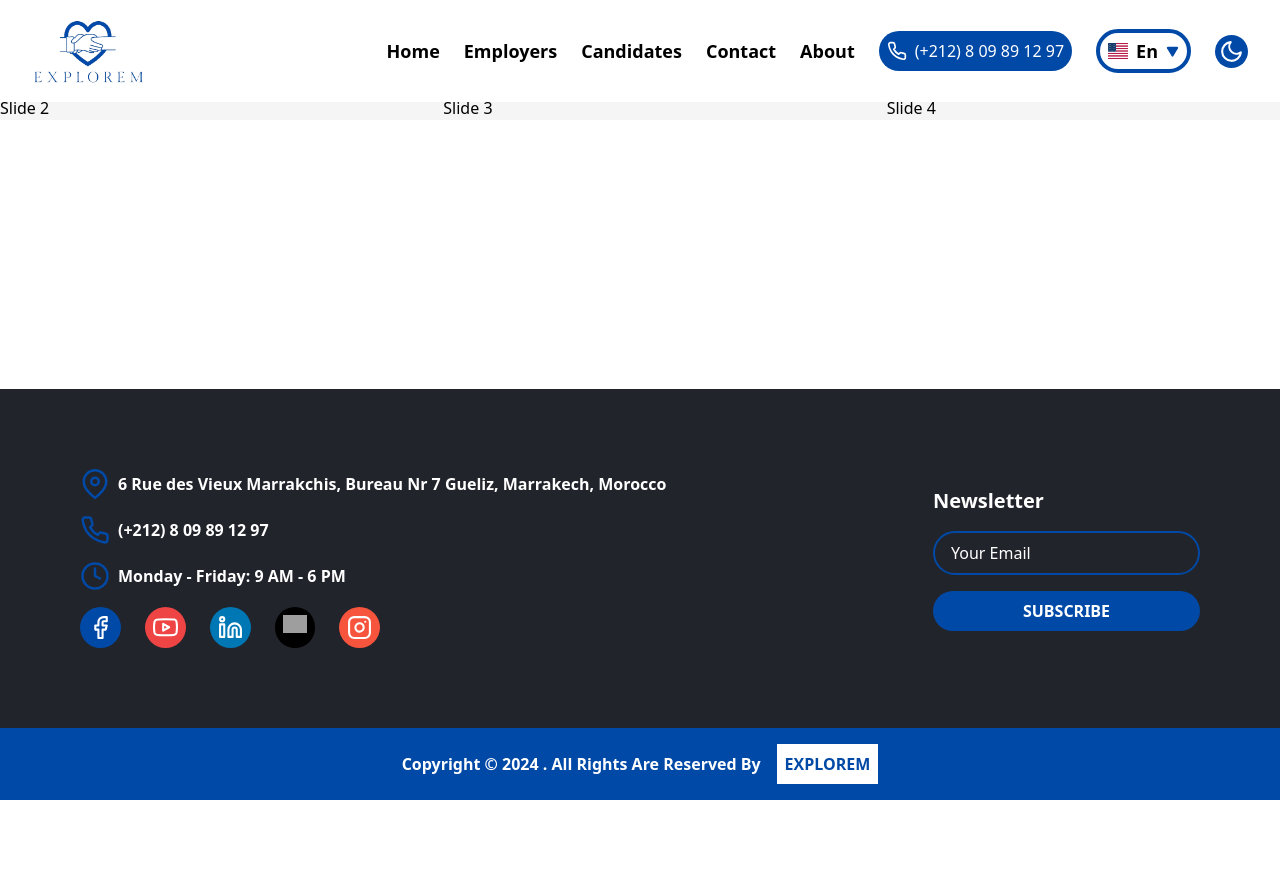
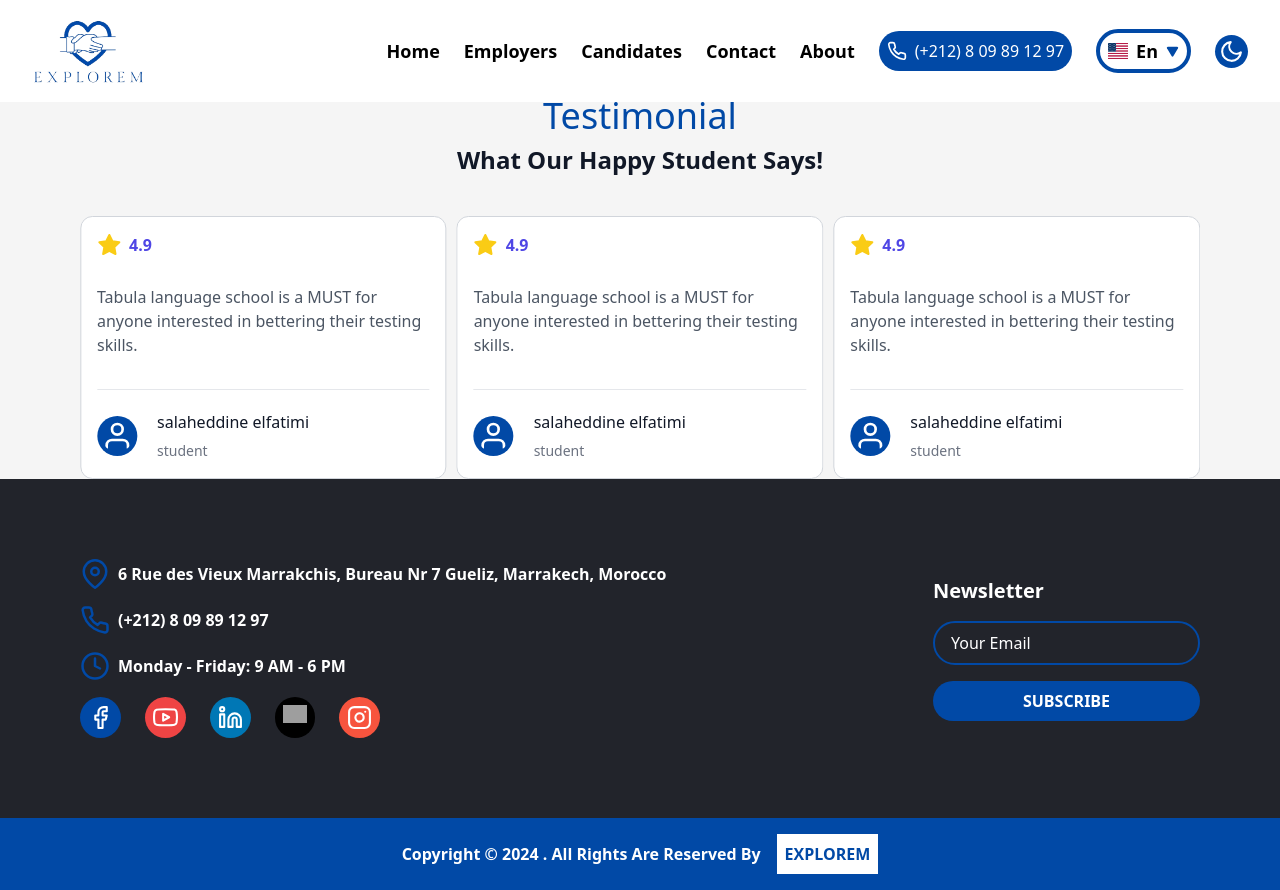
Before and after one commit to salahelfatimi/explorem-website, a Next.js app: page /components/testimonialsSlider in a window 1280 px wide. Before the commit the page ends 800 px from the top, so only its background shows below. Built offline with nearby package versions, Linux system fonts and the light colour scheme; grey boxes are pictures that could not be loaded.

Commit message:
add testimontail

```diff
--- a/src/pages/components/infiniteHorizontalScroll.jsx
+++ b/src/pages/components/infiniteHorizontalScroll.jsx
@@ -2,19 +2,23 @@
 
 import Image from "next/image";
 import { Swiper, SwiperSlide } from "swiper/react";
-import { Autoplay, Controller, FreeMode, Grid, Mousewheel } from "swiper/modules";
+import {
+  Autoplay,
+  Controller,
+  FreeMode,
+  Grid,
+  Mousewheel,
+} from "swiper/modules";
 
 import "swiper/css";
 const InfiniteHorizontalScroll = ({ images }) => {
   return (
     <Swiper
-
-      modules={[Autoplay, Grid, FreeMode,Mousewheel, Controller]}
+      modules={[Autoplay, Grid, FreeMode, Mousewheel, Controller]}
       autoplay={{
-        "delay": 3000,
-        "disableOnInteraction": false
+        delay: 2500,
+        disableOnInteraction: false,
       }}
-
       mousewheel={false}
       slidesPerView={1}
       spaceBetween={10}
@@ -36,7 +40,7 @@ const InfiniteHorizontalScroll = ({ images }) => {
         "@1.50": {
           slidesPerView: 4,
           spaceBetween: 10,
-        }
+        },
       }}
     >
       {images?.map((ele, index) => (
@@ -46,7 +50,7 @@ const InfiniteHorizontalScroll = ({ images }) => {
             priority={false}
             height={550}
             src={ele.src}
-            className=" rounded-md h-64 object-cover "
+            className=" rounded-sm h-64 object-cover "
             alt="explorem"
           />
         </SwiperSlide>
--- a/src/pages/components/testimonialsSlider.jsx
+++ b/src/pages/components/testimonialsSlider.jsx
@@ -1,9 +1,17 @@
 "use client";
 import React, { useEffect } from "react";
 import { Swiper, SwiperSlide } from "swiper/react";
-import { Autoplay } from "swiper/modules";
+
+import {
+  Autoplay,
+  Controller,
+  FreeMode,
+  Grid,
+  Mousewheel,
+} from "swiper/modules";
 
 import "swiper/css";
+import { Star, User } from "react-feather";
 
 const TestimonialsSlider = () => {
   const testimonials = [
@@ -57,20 +65,66 @@ const TestimonialsSlider = () => {
     },
   ];
   return (
-    <Swiper
-      modules={[Autoplay]}
-      autoplay
-      spaceBetween={50}
-      slidesPerView={3}
-
-    >
-      <SwiperSlide>Slide 1</SwiperSlide>
-      <SwiperSlide>Slide 2</SwiperSlide>
-      <SwiperSlide>Slide 3</SwiperSlide>
-      <SwiperSlide>Slide 4</SwiperSlide>
-      <SwiperSlide>Slide 5</SwiperSlide>
-      <SwiperSlide>Slide 6</SwiperSlide>
-    </Swiper>
+    <div className=" container">
+      <div className="mb-10 ">
+        <span className="lg:text-4xl capitalize text-[#0149a6] font-medium text-center block mb-2">
+          testimonial
+        </span>
+        <h2 className="lg:text-2xl text-center capitalize font-bold text-gray-900 ">
+          What our happy student says!
+        </h2>
+      </div>
+      <Swiper
+        modules={[Autoplay, Grid, FreeMode, Mousewheel, Controller]}
+        autoplay={{
+          delay: 2500,
+          disableOnInteraction: false,
+        }}
+        mousewheel={false}
+        slidesPerView={1}
+        spaceBetween={10}
+        loop={true}
+        breakpoints={{
+          "@0.00": {
+            slidesPerView: 1,
+            spaceBetween: 10,
+          },
+          "@0.75": {
+            slidesPerView: 2,
+            spaceBetween: 10,
+          },
+          "@1.00": {
+            slidesPerView: 3,
+            spaceBetween: 10,
+          }
+        }}
+      >
+        {testimonials.map((ele, index) => (
+          <SwiperSlide key={index} className=" bg-white border border-solid border-gray-300 rounded-xl  transition-all duration-500  w-full p-4   hover:shadow-sm ">
+            <div className="flex items-center mb-7 gap-2 transition-all duration-500 ">
+              <Star className=" fill-yellow-400 stroke-yellow-400" />
+              <span className="text-base font-semibold text-indigo-600">
+                4.9
+              </span>
+            </div>
+            <p className="text-base text-gray-600 leading-6  transition-all duration-500 pb-8 group-hover:text-gray-800 slide_active:text-gray-800">
+              {ele.Comment}
+            </p>
+            <div className="flex items-center gap-5 border-t border-solid border-gray-200 pt-5">
+              <User size={40} className=" bg-[#0149a6] rounded-full p-1 stroke-white"/>
+              <div className="block">
+                <h5 className="text-gray-900 font-medium transition-all duration-500  mb-1">
+                  {ele.fullName}
+                </h5>
+                <span className="text-sm leading-4 text-gray-500">
+                  {ele.job}
+                </span>
+              </div>
+            </div>
+          </SwiperSlide>
+        ))}
+      </Swiper>
+    </div>
   );
 };
 
```
